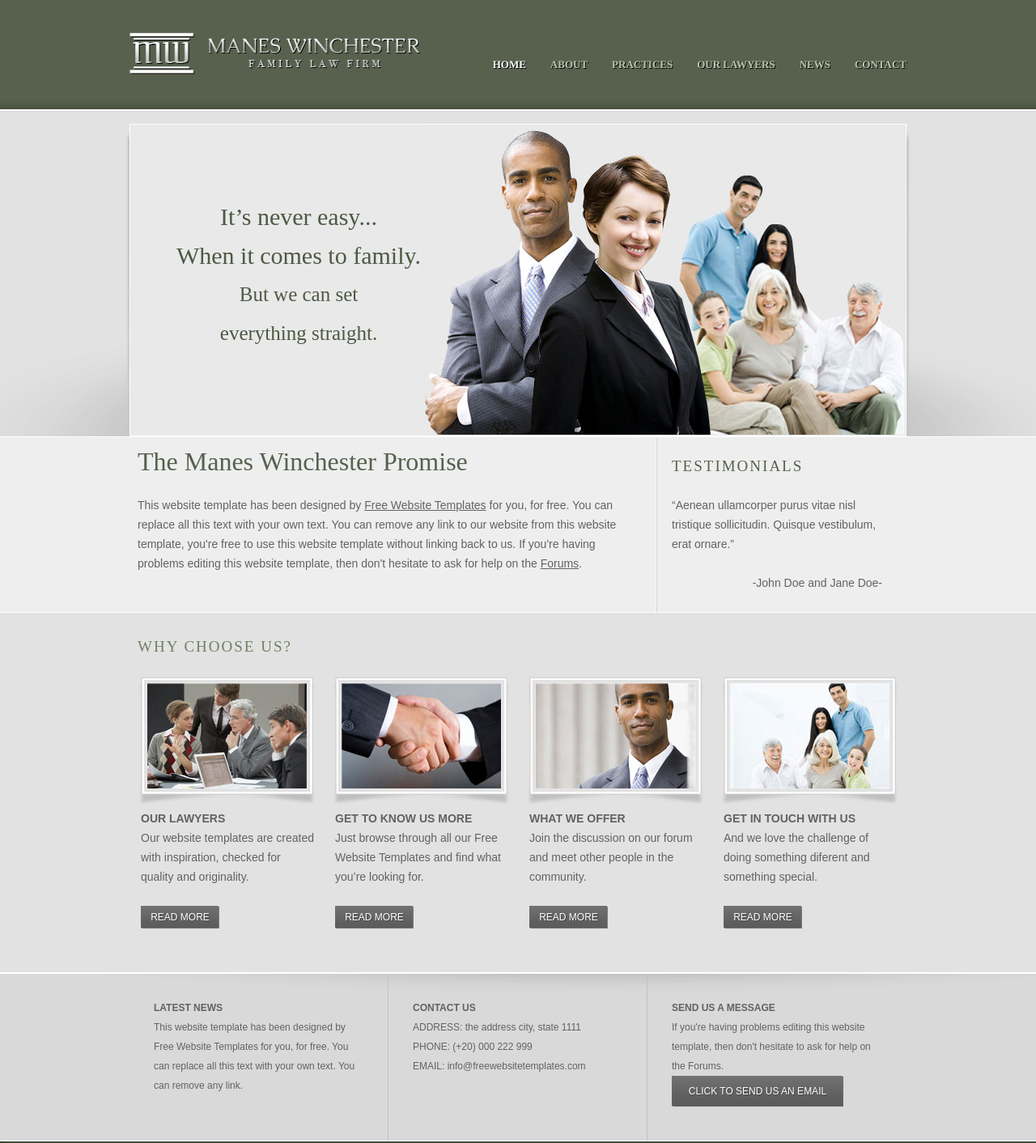
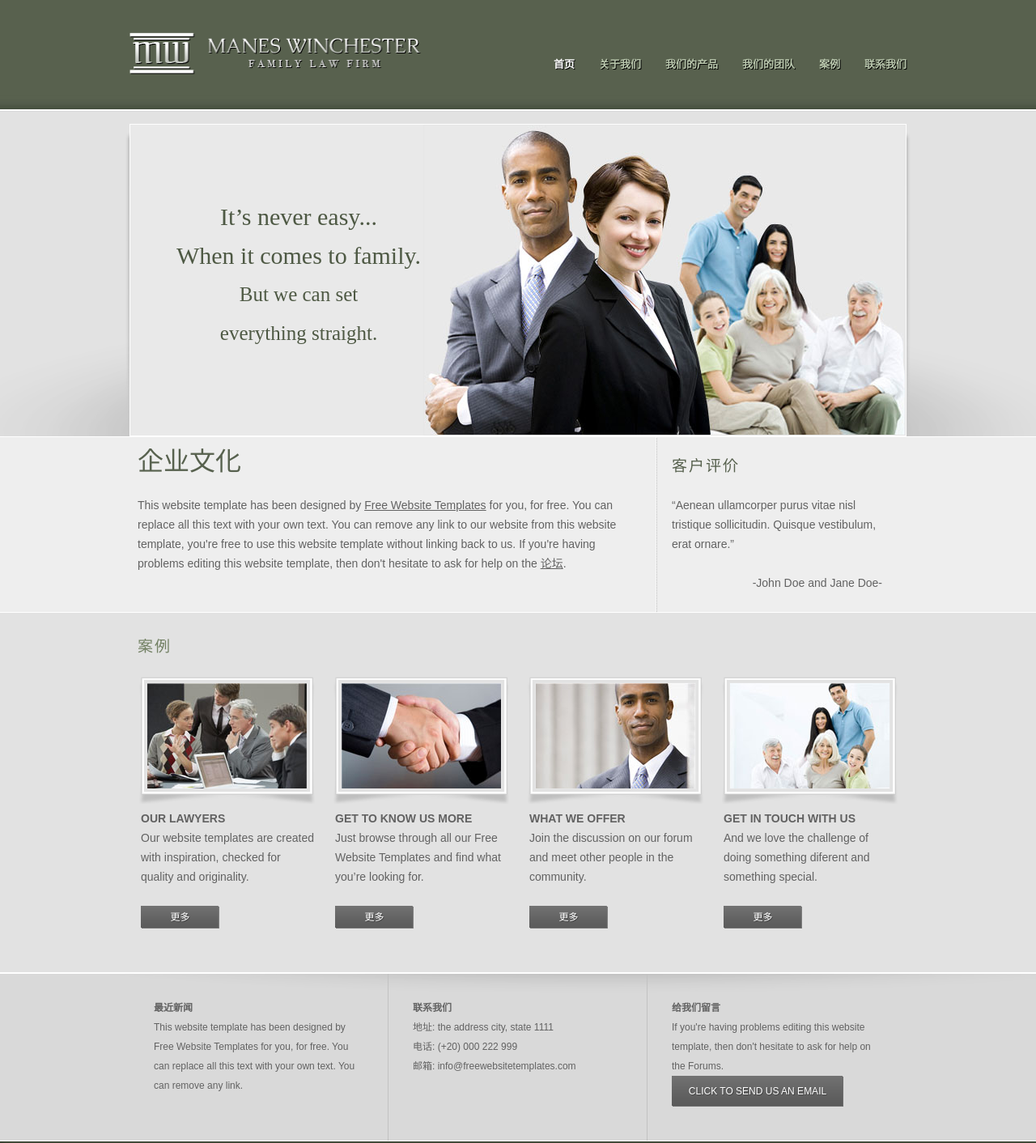
Before and after one commit to haskell-monad/ent_website, a plain HTML site: page index.html in a window 1280 px wide. Shown: the top 1412 px of the page at 81% size. Drawn offline with Linux system fonts and the light colour scheme.

Commit message:
'commit'

```diff
--- a/index.html
+++ b/index.html
@@ -1,12 +1,12 @@
 <!DOCTYPE HTML>
-<!-- Website template by freewebsitetemplates.com -->
 <html>
 <head>
 	<meta charset="UTF-8">
-	<title>Law Firm</title>
+	<title>电暖气</title>
 	<link rel="stylesheet" href="css/style.css" type="text/css">
 </head>
 <body>
+	<!--头部start-->
 	<div id="header">
 		<div class="clearfix">
 			<div class="logo">
@@ -14,29 +14,30 @@
 			</div>
 			<ul class="navigation">
 				<li class="active">
-					<a href="index.html">Home</a>
+					<a href="index.html">首页</a>
 				</li>
 				<li>
-					<a href="about.html">About</a>
+					<a href="about.html">关于我们</a>
 				</li>
 				<li>
-					<a href="practices.html">Practices</a>
+					<a href="practices.html">我们的产品</a>
 				</li>
 				<li>
-					<a href="lawyers.html">Our Lawyers</a>
+					<a href="lawyers.html">我们的团队</a>
 				</li>
 				<li>
-					<a href="news.html">News</a>
+					<a href="news.html">案例</a>
 					<div>
-						<a href="singlepost.html">News Single Post</a>
+						<a href="singlepost.html">诚聘英才</a>
 					</div>
 				</li>
 				<li>
-					<a href="contact.html">Contact</a>
+					<a href="contact.html">联系我们</a>
 				</li>
 			</ul>
 		</div>
 	</div>
+	<!--头部end-->
 	<div id="contents">
 		<div id="adbox">
 			<div class="clearfix">
@@ -52,20 +53,20 @@
 		<div class="highlight">
 			<div class="clearfix">
 				<div class="testimonial">
-					<h2>Testimonials</h2>
+					<h2>客户评价</h2>
 					<p>
 						&ldquo;Aenean ullamcorper purus vitae nisl tristique sollicitudin. Quisque vestibulum, erat ornare.&rdquo;
 					</p>
 					<span>-John Doe and Jane Doe-</span>
 				</div>
-				<h1>The Manes Winchester Promise</h1>
+				<h1>企业文化</h1>
 				<p>
-					This website template has been designed by <a href="http://www.freewebsitetemplates.com/">Free Website Templates</a> for you, for free. You can replace all this text with your own text. You can remove any link to our website from this website template, you're free to use this website template without linking back to us. If you're having problems editing this website template, then don't hesitate to ask for help on the <a href="http://www.freewebsitetemplates.com/forums/">Forums</a>.
+					This website template has been designed by <a href="http://www.freewebsitetemplates.com/">Free Website Templates</a> for you, for free. You can replace all this text with your own text. You can remove any link to our website from this website template, you're free to use this website template without linking back to us. If you're having problems editing this website template, then don't hesitate to ask for help on the <a href="http://www.freewebsitetemplates.com/forums/">论坛</a>.
 				</p>
 			</div>
 		</div>
 		<div class="featured">
-			<h2>Why Choose Us?</h2>
+			<h2>案例</h2>
 			<ul class="clearfix">
 				<li>
 					<div class="frame1">
@@ -76,7 +77,7 @@
 					<p>
 						<b>Our lawyers</b> Our website templates are created with inspiration, checked for quality and originality.
 					</p>
-					<a href="index.html" class="more">Read More</a>
+					<a href="index.html" class="more">更多</a>
 				</li>
 				<li>
 					<div class="frame1">
@@ -87,7 +88,7 @@
 					<p>
 						<b>get to know us more</b> Just browse through all our Free Website Templates and ﬁnd what you’re looking for.
 					</p>
-					<a href="index.html" class="more">Read More</a>
+					<a href="index.html" class="more">更多</a>
 				</li>
 				<li>
 					<div class="frame1">
@@ -98,7 +99,7 @@
 					<p>
 						<b>what we offer</b> Join the discussion on our forum and meet other people in the community.
 					</p>
-					<a href="index.html" class="more">Read More</a>
+					<a href="index.html" class="more">更多</a>
 				</li>
 				<li>
 					<div class="frame1">
@@ -109,33 +110,34 @@
 					<p>
 						<b>get in touch with us</b> And we love the challenge of doing something diferent and something special.
 					</p>
-					<a href="index.html" class="more">Read More</a>
+					<a href="index.html" class="more">更多</a>
 				</li>
 			</ul>
 		</div>
 	</div>
+	<!--底部start-->
 	<div id="footer">
 		<div class="clearfix">
 			<div class="section">
-				<h4>Latest News</h4>
+				<h4>最近新闻</h4>
 				<p>
 					This website template has been designed by Free Website Templates for you, for free. You can replace all this text with your own text. You can remove any link.
 				</p>
 			</div>
 			<div class="section contact">
-				<h4>Contact Us</h4>
+				<h4>联系我们</h4>
 				<p>
-					<span>Address:</span> the address city, state 1111
+					<span>地址:</span> the address city, state 1111
 				</p>
 				<p>
-					<span>Phone:</span> (+20) 000 222 999
+					<span>电话:</span> (+20) 000 222 999
 				</p>
 				<p>
-					<span>Email:</span> info@freewebsitetemplates.com
+					<span>邮箱:</span> info@freewebsitetemplates.com
 				</p>
 			</div>
 			<div class="section">
-				<h4>SEND US A MESSAGE</h4>
+				<h4>给我们留言</h4>
 				<p>
 					If you're having problems editing this website template, then don't hesitate to ask for help on the Forums.
 				</p>
@@ -145,7 +147,10 @@
 		<div id="footnote">
 			<div class="clearfix">
 				<div class="connect">
-					<a href="http://freewebsitetemplates.com/go/facebook/" class="facebook"></a><a href="http://freewebsitetemplates.com/go/twitter/" class="twitter"></a><a href="http://freewebsitetemplates.com/go/googleplus/" class="googleplus"></a><a href="http://pinterest.com/fwtemplates/" class="pinterest"></a>
+					<a href="http://freewebsitetemplates.com/go/facebook/" class="facebook"></a>
+					<a href="http://freewebsitetemplates.com/go/twitter/" class="twitter"></a>
+					<a href="http://freewebsitetemplates.com/go/googleplus/" class="googleplus"></a>
+					<a href="http://pinterest.com/fwtemplates/" class="pinterest"></a>
 				</div>
 				<p>
 					© Copyright 2023 Manes Winchester. All Rights Reserved.
@@ -153,5 +158,6 @@
 			</div>
 		</div>
 	</div>
+	<!--底部end-->
 </body>
 </html>
```
